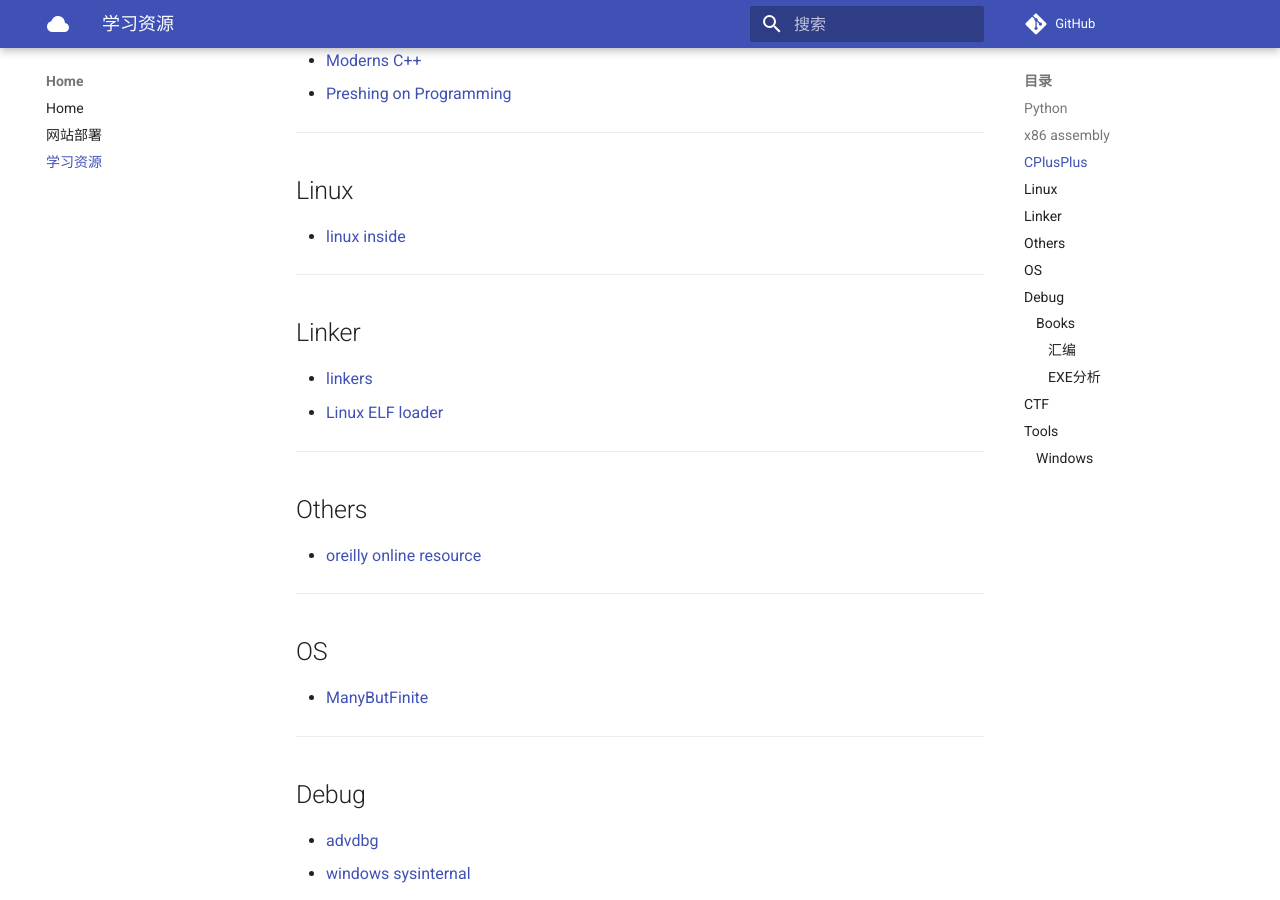
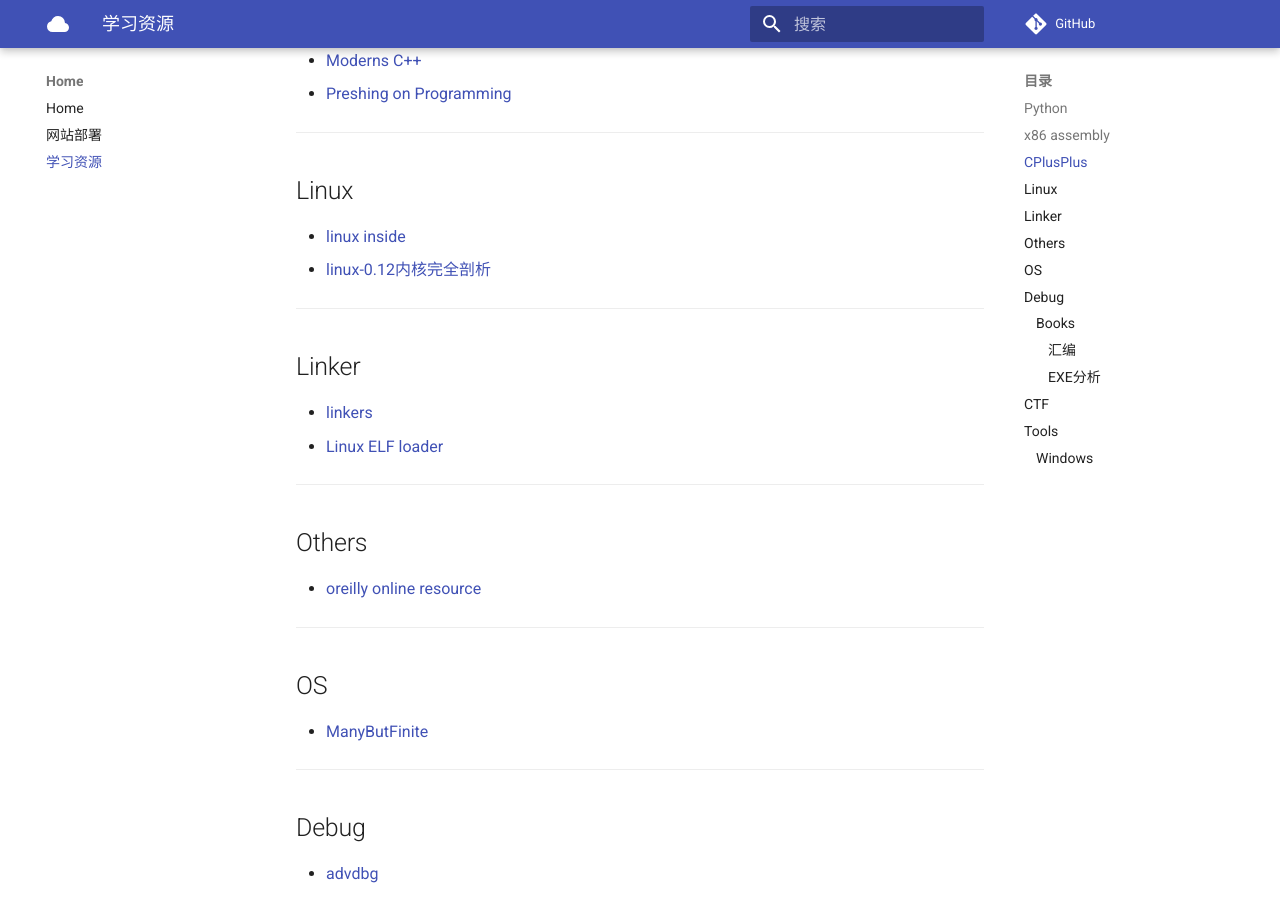
Before and after one commit to zhoukaidev/ks_blog, an MkDocs documentation site: the page built from docs/trainingResource.md, in a window 1280 px wide and 900 px high, scrolled down 649 px. Built offline with MkDocs 1.6.1 and Material for MkDocs 9.7.7, drawn with Linux system fonts in a browser that asks for light colours; comment, search, counter and statistics services are not loaded.

Commit message:
Update trainingResource.md

```diff
--- a/docs/trainingResource.md
+++ b/docs/trainingResource.md
@@ -26,6 +26,7 @@ Record the link of training resource to save my bad memroy.
 ## Linux
 
 * [linux inside](https://0xax.gitbooks.io/linux-insides/Booting/linux-bootstrap-1.html)
+* [linux-0.12内核完全剖析](https://yifengyou.gitbooks.io/linux-0-12/content/)
 
 ---
 
```
